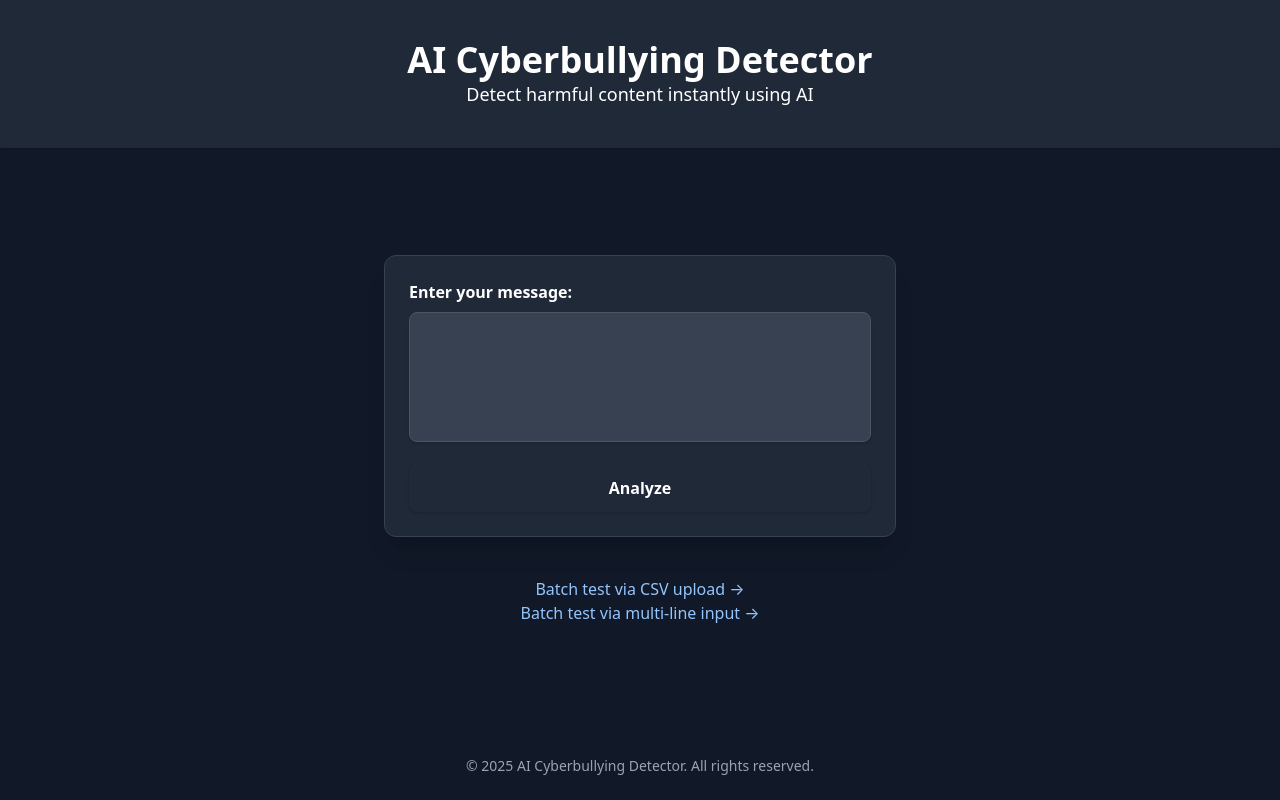
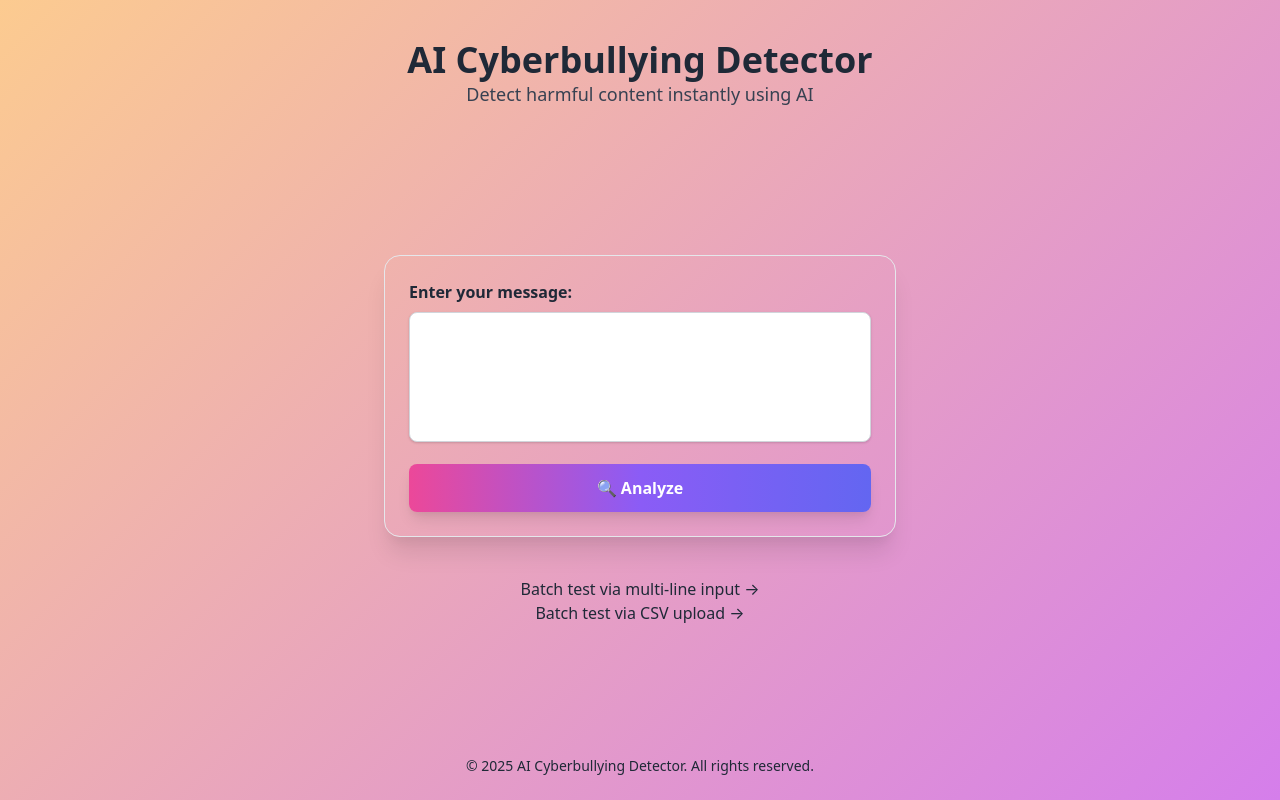
Before and after one commit to M-Awez/AI-Driven-Cyberbullying-System, a Flask app: page / in a window 1280 px wide. Run offline with Flask 3, Linux system fonts and the light colour scheme.

Commit message:
Enhance styles and accessibility in index.html
Updated styles and improved accessibility for the main page.

```diff
--- a/templates/index.html
+++ b/templates/index.html
@@ -1,42 +1,66 @@
 <!DOCTYPE html>
 <html lang="en">
+
 <head>
   <meta charset="UTF-8" />
   <meta name="viewport" content="width=device-width, initial-scale=1.0" />
   <title>AI Cyberbullying Detector</title>
   <link href="https://cdn.jsdelivr.net/npm/tailwindcss@2.2.19/dist/tailwind.min.css" rel="stylesheet" />
+  <style>
+    .zoom-button {
+      transition: transform 0.3s ease;
+    }
+
+    .zoom-button:hover {
+      transform: scale(1.015);
+    }
+  </style>
 </head>
-<body class="bg-gray-900 text-white min-h-screen flex flex-col">
+
+<body class="min-h-screen flex flex-col" style="background: linear-gradient(135deg, #fccb90, #d57eeb);">
 
   <!-- Header -->
-  <header class="py-10 text-center bg-gray-800 shadow">
-    <h1 class="text-4xl font-bold text-violet-300">AI Cyberbullying Detector</h1>
-    <p class="text-lg text-violet-400">Detect harmful content instantly using AI</p>
+  <header class="py-10 text-center">
+    <h1 class="text-4xl font-extrabold text-gray-800 drop-shadow-md">AI Cyberbullying Detector</h1>
+    <p class="text-lg text-gray-700">Detect harmful content instantly using AI</p>
   </header>
 
   <!-- Main -->
   <main class="flex-1 flex flex-col items-center justify-center px-4 py-8">
-    <form method="POST" class="bg-gray-800 rounded-xl shadow-xl p-6 w-full max-w-lg border border-gray-700">
+    <form method="POST" class="bg-white/90 rounded-2xl shadow-xl p-6 w-full max-w-lg border border-gray-200">
       {% if error %}
       <div class="bg-red-500 text-white px-4 py-2 rounded mb-4 font-semibold">{{ error }}</div>
       {% endif %}
 
-      <label for="message" class="block font-semibold text-white mb-2">Enter your message:</label>
-      <textarea id="message" name="message" rows="4" required class="w-full rounded-lg border border-gray-600 bg-gray-700 text-white p-4 focus:outline-none focus:ring-2 focus:ring-blue-500 resize-none transition shadow">{{ input_text }}</textarea>
+      <label for="message" class="block font-semibold text-gray-800 mb-2">Enter your message:</label>
+      <textarea id="message" name="message" rows="4" required
+        class="w-full rounded-lg border border-gray-300 bg-white text-black p-4 placeholder-gray-500 focus:outline-none focus:ring-2 focus:ring-pink-400 resize-none transition shadow">{{ input_text }}</textarea>
 
-      <button type="submit" class="mt-4 w-full bg-violet-700 text-white font-bold py-3 rounded-lg shadow hover:bg-violet-800 transition">Analyze</button>
+      <button type="submit"
+        class="mt-4 w-full bg-gradient-to-r from-pink-500 via-purple-500 to-indigo-500  text-white font-bold py-3 rounded-lg shadow-lg transition zoom-button">
+        🔍 Analyze
+      </button>
     </form>
 
     {% if prediction %}
     <div class="mt-8 w-full max-w-lg">
-      <div class="rounded-xl shadow-xl p-6 flex items-center justify-between {{ 'bg-gradient-to-r from-red-600 via-red-400 to-pink-500' if prediction == 'Cyberbullying' else 'bg-gradient-to-r from-green-600 via-green-400 to-blue-500' }} animate-fade-in">
+      <div
+        class="rounded-2xl shadow-xl p-6 flex items-center justify-between {% if prediction == 'Cyberbullying' %}bg-gradient-to-r from-red-600 via-red-400 to-pink-500{% else %}bg-gradient-to-r from-green-600 via-green-400 to-blue-500{% endif %}">
         <span class="text-white text-xl font-bold tracking-wide">Result: {{ prediction }}</span>
         {% if prediction == 'Cyberbullying' %}
-          <svg xmlns="http://www.w3.org/2000/svg" class="h-10 w-10 text-white animate-bounce" fill="none" viewBox="0 0 24 24" stroke="currentColor"><path stroke-linecap="round" stroke-linejoin="round" stroke-width="2" d="M18.364 5.636l-1.414 1.414M6.343 17.657l-1.415-1.414M12 8v4l3 3m6-3a9 9 0 11-18 0 9 9 0 0118 0z" /></svg>
+        <svg xmlns="http://www.w3.org/2000/svg" class="h-10 w-10 text-white animate-bounce" fill="none"
+          viewBox="0 0 24 24" stroke="currentColor">
+          <path stroke-linecap="round" stroke-linejoin="round" stroke-width="2"
+            d="M18.364 5.636l-1.414 1.414M6.343 17.657l-1.415-1.414M12 8v4l3 3m6-3a9 9 0 11-18 0 9 9 0 0118 0z" />
+        </svg>
         {% else %}
-          <svg xmlns="http://www.w3.org/2000/svg" class="h-10 w-10 text-white animate-pulse" fill="none" viewBox="0 0 24 24" stroke="currentColor"><path stroke-linecap="round" stroke-linejoin="round" stroke-width="2" d="M5 13l4 4L19 7" /></svg>
+        <svg xmlns="http://www.w3.org/2000/svg" class="h-10 w-10 text-white animate-pulse" fill="none"
+          viewBox="0 0 24 24" stroke="currentColor">
+          <path stroke-linecap="round" stroke-linejoin="round" stroke-width="2" d="M5 13l4 4L19 7" />
+        </svg>
         {% endif %}
       </div>
+
       {% if offensive_words %}
       <div class="mt-4 bg-yellow-100 border-l-4 border-yellow-500 text-yellow-700 p-4 rounded">
         <p class="font-semibold">Offensive words detected:</p>
@@ -52,15 +76,20 @@
 
     <!-- Navigation Links -->
     <div class="mt-10 text-center">
-      <a href="{{ url_for('batch') }}" class="text-blue-300 hover:underline">Batch test via CSV upload &rarr;</a><br>
-      <a href="{{ url_for('batch_text') }}" class="text-blue-300 hover:underline mt-2">Batch test via multi-line input &rarr;</a>
+
+      <a href="{{ url_for('batch_text') }}"
+        class="text-gray-800 hover:text-gray-900 hover:underline mt-2 transition">Batch test via multi-line input
+        &rarr;</a><br>
+        <a href="{{ url_for('batch') }}" class="text-gray-800 hover:text-gray-900 hover:underline transition">Batch test
+        via CSV upload &rarr;</a>
     </div>
   </main>
 
   <!-- Footer -->
-  <footer class="py-6 text-center text-gray-400 text-sm">
+  <footer class="py-6 text-center text-gray-800 text-sm">
     &copy; {{ 2025 }} AI Cyberbullying Detector. All rights reserved.
   </footer>
 
 </body>
+
 </html>
```
